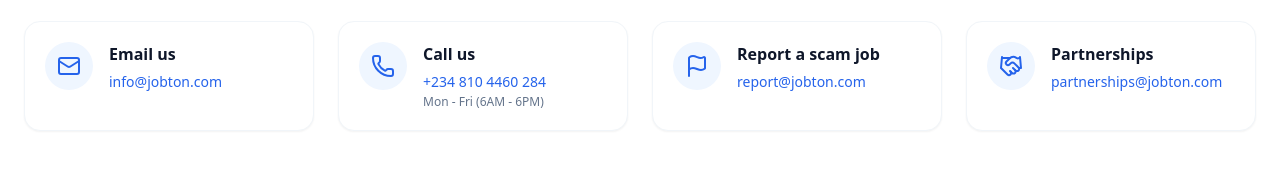
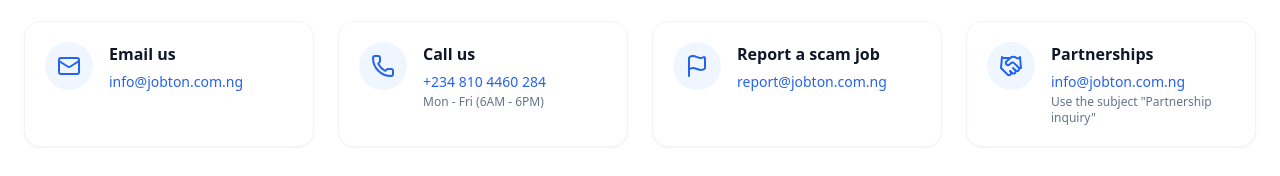
Before and after one commit to bogbogu/jobton, a React (Vite) app: page /contact in a window 1280 px wide. Shown: the part 599-775 px from the top of the page. Built offline with nearby package versions, Linux system fonts and the light colour scheme; no server answers.

Commit message:
Contact page: use the jobton.com.ng addresses and send partnership mail to info@ with a subject

```diff
--- a/src/constants/contactArea.ts
+++ b/src/constants/contactArea.ts
@@ -4,8 +4,8 @@ export const contactChannels = [
   {
     icon: Mail,
     title: "Email us",
-    description: "info@jobton.com",
-    href: "mailto:info@jobton.com",
+    description: "info@jobton.com.ng",
+    href: "mailto:info@jobton.com.ng",
   },
   {
     icon: Phone,
@@ -17,13 +17,14 @@ export const contactChannels = [
   {
     icon: Flag,
     title: "Report a scam job",
-    description: "report@jobton.com",
-    href: "mailto:report@jobton.com",
+    description: "report@jobton.com.ng",
+    href: "mailto:report@jobton.com.ng",
   },
   {
     icon: Handshake,
     title: "Partnerships",
-    description: "partnerships@jobton.com",
-    href: "mailto:partnerships@jobton.com",
+    description: "info@jobton.com.ng",
+    subDescription: 'Use the subject "Partnership inquiry"',
+    href: "mailto:info@jobton.com.ng?subject=Partnership%20inquiry",
   },
 ];
```
